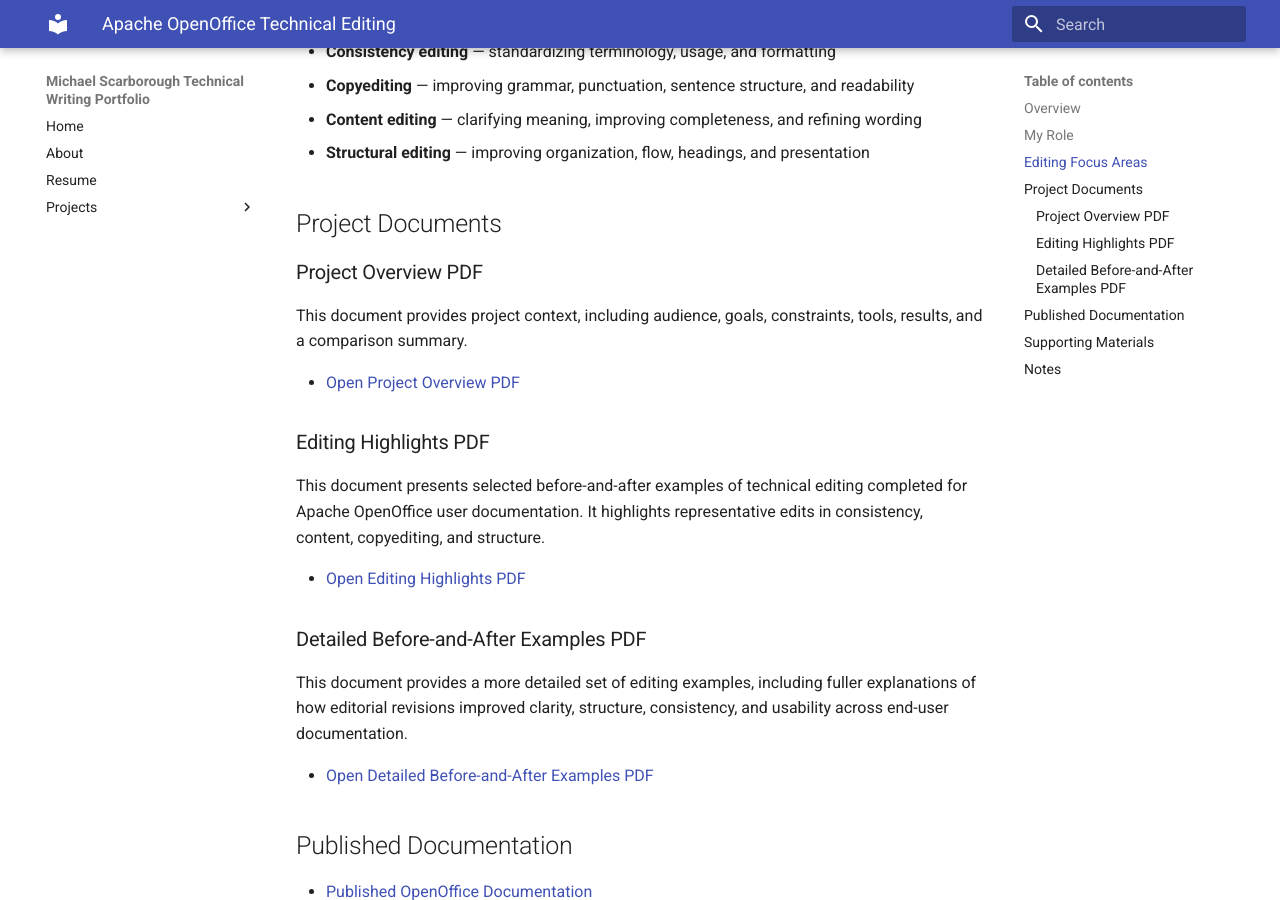
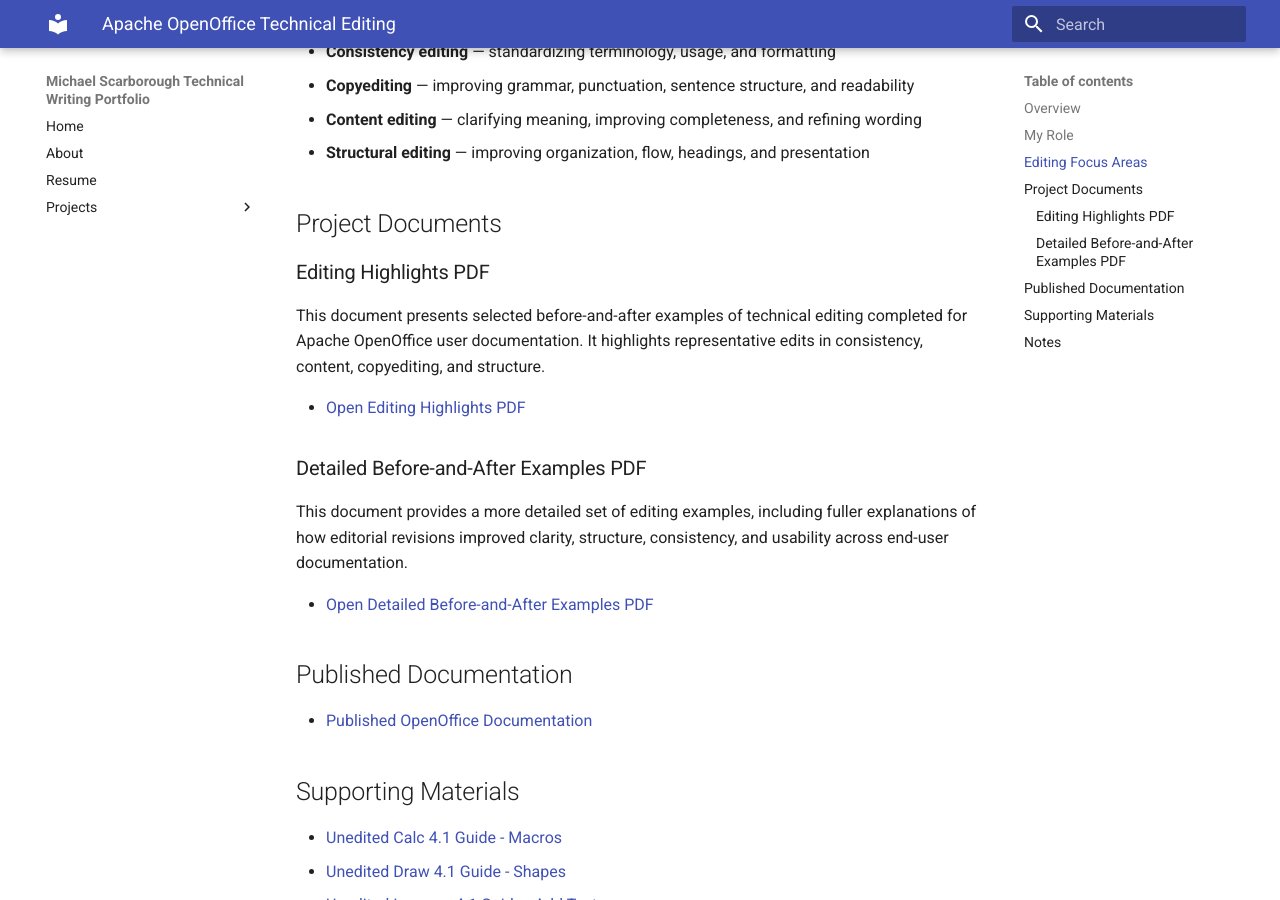
Before and after one commit to MackMike/technical-writing-portfolio-site, an MkDocs documentation site: the page built from docs/projects/openoffice-technical-editing.md, in a window 1280 px wide and 900 px high, scrolled down 810 px. Built offline with MkDocs 1.6.1 and Material for MkDocs 9.7.7, drawn with Linux system fonts in a browser that asks for light colours.

Commit message:
Update openoffice-technical-editing.md

```diff
--- a/docs/projects/openoffice-technical-editing.md
+++ b/docs/projects/openoffice-technical-editing.md
@@ -24,10 +24,6 @@
 
 ## Project Documents
 
-### Project Overview PDF
-This document provides project context, including audience, goals, constraints, tools, results, and a comparison summary.
-
-- [Open Project Overview PDF](../assets/pdfs/openoffice-technical-editing-overview.pdf)
 
 ### Editing Highlights PDF
 This document presents selected before-and-after examples of technical editing completed for Apache OpenOffice user documentation. It highlights representative edits in consistency, content, copyediting, and structure.
```
